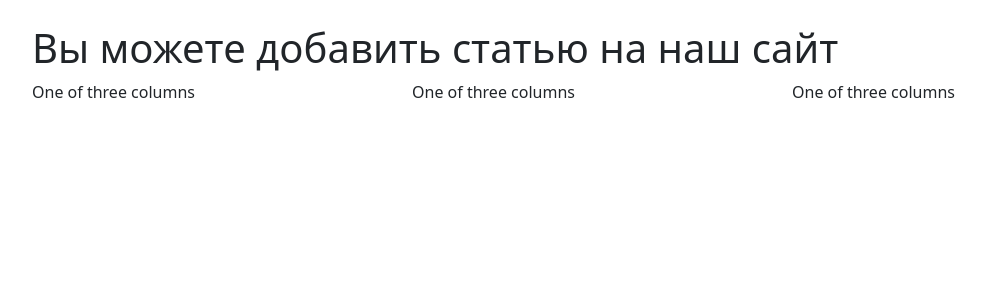
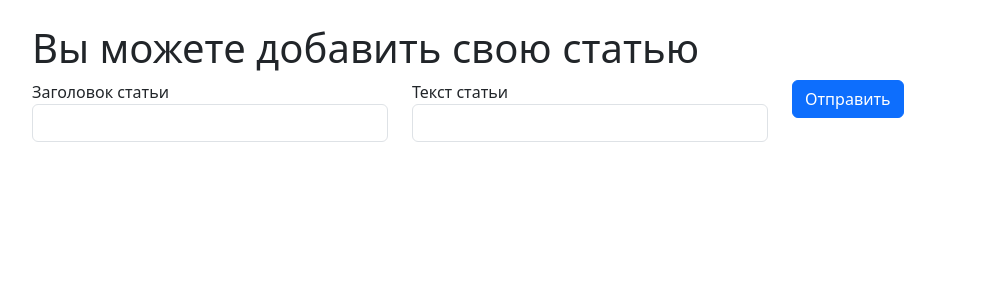
Before and after one commit to enkeow/run_projects, a Flask app: template templates/article.html in a window 1280 px wide. Shown: the part 56-356 px from the top of the page, without its empty margins (50-1035 px from the left). Run offline with Flask 3, Linux system fonts and the light colour scheme; the template is opened without the code that fills it: values that come from a table or form of the project are taken from there, others are empty.

Commit message:
article.html

```diff
--- a/app.py
+++ b/app.py
@@ -14,7 +14,7 @@ from flask_wtf import FlaskForm
 from wtforms import StringField, TextAreaField
 from wtforms.validators import DataRequired
 
-from forms import ArticleForm
+from forms import LoginForm
 
 app = Flask(__name__)
 app.config['SQLALCHEMY_DATABASE_URI'] = 'postgresql://postgres:Konako325@localhost:5432/postgres'
@@ -35,7 +35,7 @@ def article():
 
 @app.route("/article", methods=["POST"])
 def add_article():
-    form = ArticleForm()
+    form = LoginForm()
     if form.validate_on_submit():
         title = form.title.data
         text = form.text.data
@@ -47,7 +47,7 @@ def add_article():
         db.session.commit()
         flash('Статья успешно добавлена на сайт')
         return render_template('articles.html', form=form)
-    return render_template('add_article.html', form=form)
+    #return render_template('add_article.html', form=form)
 
 
 
--- a/forms.py
+++ b/forms.py
@@ -3,7 +3,7 @@
 from wtforms.validators import DataRequired
 
 
-class ArticleForm(FlaskForm):
+class LoginForm(FlaskForm):
     title = StringField(
         'Заголовок статьи',
         validators=[DataRequired()],
--- a/templates/article.html
+++ b/templates/article.html
@@ -1,16 +1,20 @@
 {% extends 'main.html' %}
 
 {% block content %}
-<h1>Вы можете добавить статью на наш сайт</h1>
+<h1>Вы можете добавить свою статью</h1>
 <div class="row">
     <div class="col-sm">
-      One of three columns
+      <form action = "" method = 'POST'>
+        {{ form.title.label }}<br>
+        {{ form.title(class="form-control") }}
+      </form>
     </div>
     <div class="col-sm">
-      One of three columns
+        {{ form.text.label }}<br>
+        {{ form.text(class="form-control") }}
     </div>
     <div class="col-sm">
-      One of three columns
+      {{ form.submit(class="btn btn-primary") }}
     </div>
 </div>
 
--- a/templates/main.html
+++ b/templates/main.html
@@ -1,5 +1,5 @@
 <!doctype html>
-<html lang="en">
+<html lang="ru">
     <head>
         <meta charset="utf-8">
         <meta name="viewport" content="width=device-width, initial-scale=1">
```
